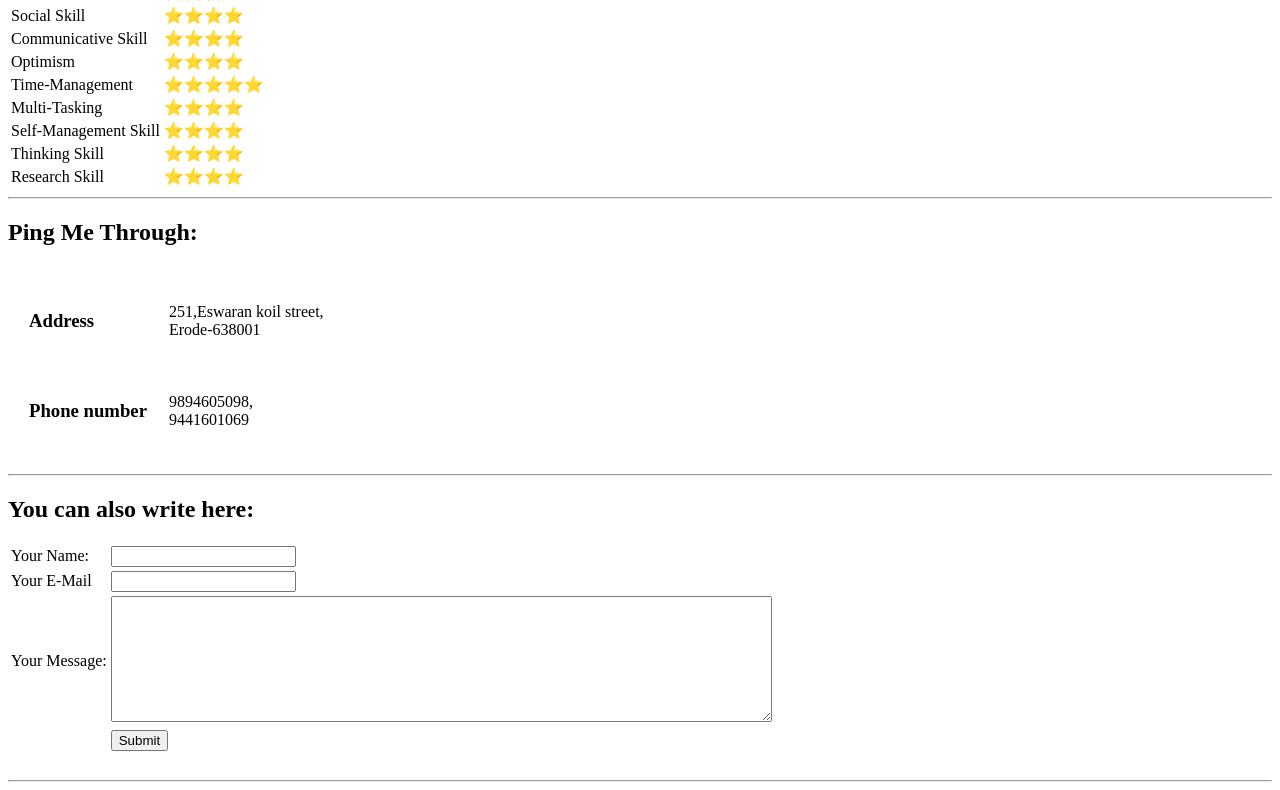
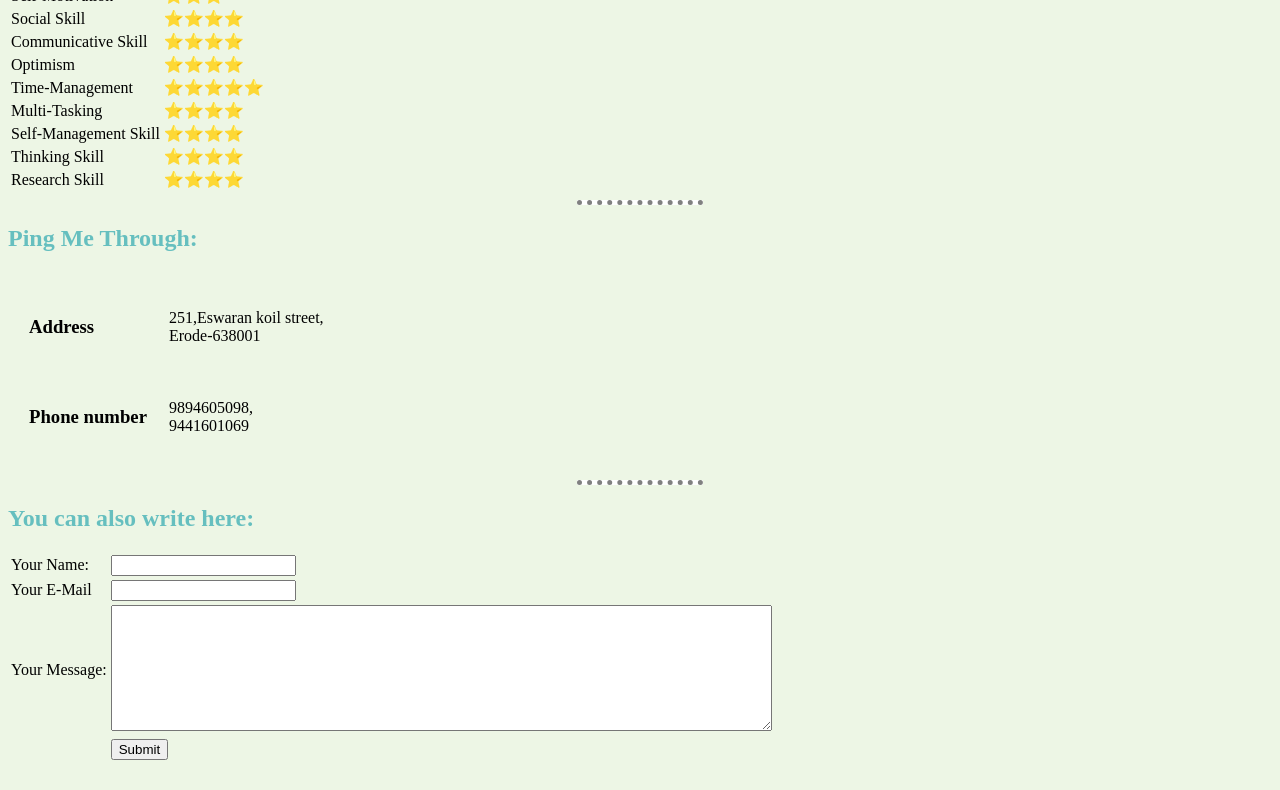
Before and after one commit to Harish-Kumar1-2-3/webdevelopment, a plain HTML site: page index.html in a window 1280 px wide. Shown: the part 1809-2599 px from the top of the page. Drawn offline with Linux system fonts and the light colour scheme.

Commit message:
Update index.html

```diff
--- a/index.html
+++ b/index.html
@@ -3,6 +3,24 @@
   <head>
     <meta charset="utf-8">
     <title>❤ Harish's Personal Site</title>
+    <style>
+      body{
+        background-color:#EDF6E5;
+      }
+      h1{
+        color: #66BFBF;
+      }
+      h2{
+        color: #66BFBF;
+      }
+      hr{
+        background-color:white;
+        border-style: dotted none none;
+        border-color: grey;
+        border-width: 5px;
+        width:10%;
+      }
+    </style>
   </head>
   <body>
     <table cellspacing=20>
@@ -157,7 +175,7 @@
         </tr>
       </form>
     </table>
-    <br>
-    <hr>
+
+
   </body>
 </html>
```
